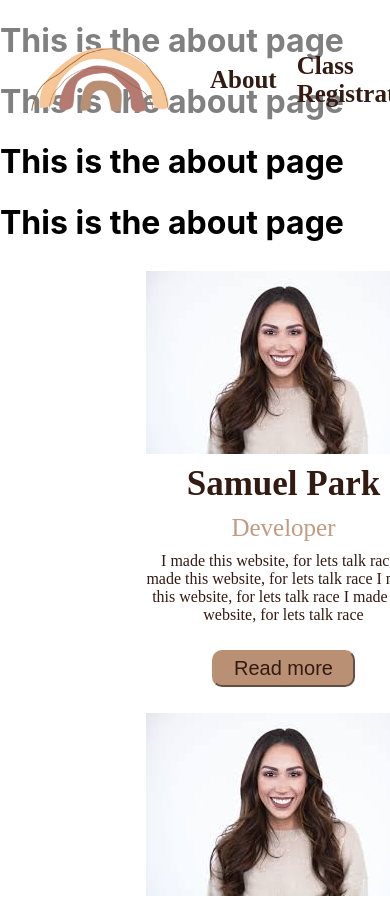
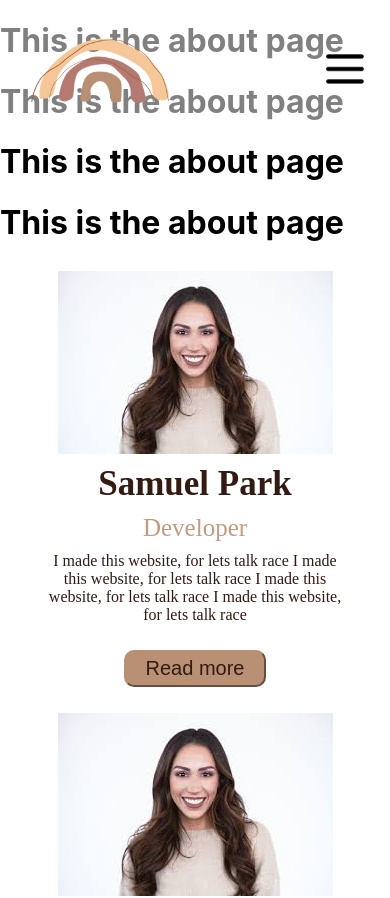
Before and after one commit to sd99park/Lets-Talk-Race-Website, a React (Create React App) app: page /About in a window 390 px wide. Shown: the top 898 px of the page. Built offline with nearby package versions, Linux system fonts and the light colour scheme.

Commit message:
Made profiles and header responsive, work on mobil

```diff
--- a/src/components/About/Profiles/ProfileCard.css
+++ b/src/components/About/Profiles/ProfileCard.css
@@ -63,7 +63,7 @@
   justify-content: center;
   align-items: center;
   background-color: rgba(245 244 244);
-  width: 80%;
+  max-width: 40em;
 }
 
 .full-container {
@@ -81,8 +81,13 @@
 
 .full-name-title {
   align-items: center;
-  padding-left: 2cm;
   padding-top: 1cm;
+}
+
+@media screen and (max-width: 590px) {
+  .top-container {
+    display: inline;
+  }
 }
 
 .full-name {
@@ -110,7 +115,12 @@
   font-size: 30px;
   color: rgba(185 144 116);
   border: none;
+
   background-color: rgba(245 244 244);
+}
+
+.full-button:hover {
+  color: rgba(181 122 113);
 }
 
 .full-description {
--- a/src/components/About/Profiles/ProfilePage.css
+++ b/src/components/About/Profiles/ProfilePage.css
@@ -11,3 +11,14 @@
   justify-content: center;
   align-items: center;
 }
+
+@media screen and (max-width: 590px) {
+  .card-wrapper {
+    margin-left: 1cm;
+    margin-right: 1cm;
+    display: flex;
+    flex-wrap: wrap;
+    justify-content: center;
+    align-items: center;
+  }
+}
--- a/src/components/Header.css
+++ b/src/components/Header.css
@@ -15,3 +15,30 @@
   color: rgba(51 26 18);
   padding: 10px;
 }
+
+.hamburger {
+  height: 50px;
+  position: absolute;
+  top: 23px;
+  right: 20px;
+}
+
+.head-container-mobile {
+  width: 100%;
+  background-color: rgba(255, 255, 255, 0.5);
+  min-height: 72px;
+
+  overflow: hidden;
+  z-index: 999;
+  position: fixed;
+  align-items: center;
+}
+
+.mobile-links {
+  font-size: 16px;
+  font-family: "Belleza";
+  color: rgba(51 26 18);
+  display: flex;
+  align-items: center;
+  justify-content: center;
+}
--- a/src/components/Header.js
+++ b/src/components/Header.js
@@ -1,11 +1,32 @@
 import { useNavigate } from "react-router-dom";
+import { useState, useEffect } from "react";
 import rainbow from "../img/Rainbow.png";
+import Hamburger from "../img/Hamburger.png";
 import "./Header.css";
 
 const Header = () => {
   const navigate = useNavigate();
+  const [windowDimension, setWindowDimension] = useState(null);
+  const [menuIsOpen, setMenuIsOpen] = useState(false);
+
+  useEffect(() => {
+    setWindowDimension(window.innerWidth);
+  }, []);
+
+  useEffect(() => {
+    function handleResize() {
+      setWindowDimension(window.innerWidth);
+    }
+
+    window.addEventListener("resize", handleResize);
+    return () => window.removeEventListener("resize", handleResize);
+  }, []);
+
+  const isNotMobile = windowDimension > 768;
 
   return (
+    <>
+      {isNotMobile ? (
         <>
           <div className="head-container">
             <img
@@ -29,6 +50,71 @@ const Header = () => {
             </h2>
           </div>
         </>
+      ) : (
+        <>
+          <div className="head-container-mobile">
+            <img
+              src={rainbow}
+              onClick={() => navigate("/")}
+              alt="Rainbow"
+              style={{ height: "100px" }}
+            />
+            <img
+              src={Hamburger}
+              onClick={() => {
+                if (menuIsOpen) {
+                  setMenuIsOpen(false);
+                } else {
+                  setMenuIsOpen(true);
+                }
+              }}
+              alt="Rainbow"
+              className="hamburger"
+            />
+            {menuIsOpen && (
+              <div>
+                <h2
+                  onClick={() => {
+                    setMenuIsOpen(false);
+                    navigate("/About");
+                  }}
+                  className="mobile-links"
+                >
+                  About
+                </h2>
+                <h2
+                  onClick={() => {
+                    setMenuIsOpen(false);
+                    navigate("/Registration");
+                  }}
+                  className="mobile-links"
+                >
+                  Class Registration
+                </h2>
+                <h2
+                  onClick={() => {
+                    setMenuIsOpen(false);
+                    navigate("/Contact");
+                  }}
+                  className="mobile-links"
+                >
+                  Contact Us
+                </h2>
+                <h2
+                  onClick={() => {
+                    setMenuIsOpen(false);
+                    navigate("/Donate");
+                  }}
+                  className="mobile-links"
+                >
+                  Donate
+                </h2>
+              </div>
+            )}
+          </div>
+        </>
+      )}
+    </>
   );
 };
 
--- a/src/components/Register.js
+++ b/src/components/Register.js
@@ -9,9 +9,9 @@ const Register = () => {
         src="https://docs.google.com/forms/d/e/1FAIpQLSebE_qNM1EAqBdcx1Ab73jI3bQUGagnNwnH7wF0ZOdjdKjxoA/viewform?embedded=true"
         width="100%"
         height="1600"
-        frameborder="0"
-        marginheight="0"
-        marginwidth="0"
+        frameBorder="0"
+        marginHeight="0"
+        marginWidth="0"
         title="Registration"
       >
         Loading…
```
Also changed, not shown: src/img/Hamburger.png (added). Lines whose indentation alone changed are shown as unchanged.
